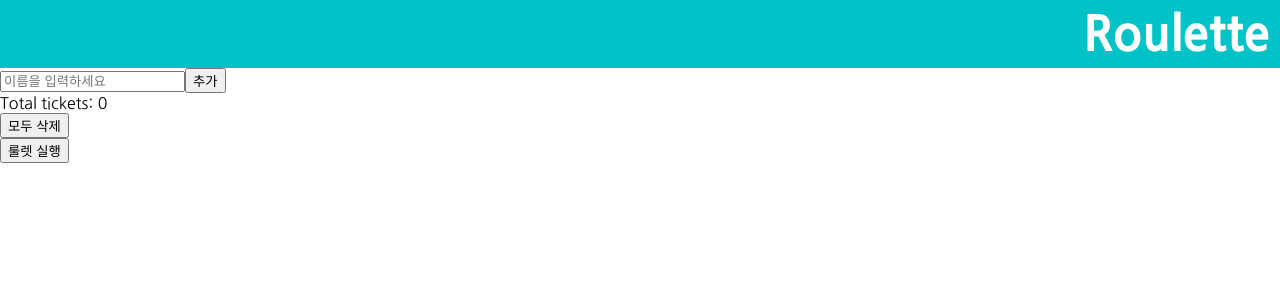
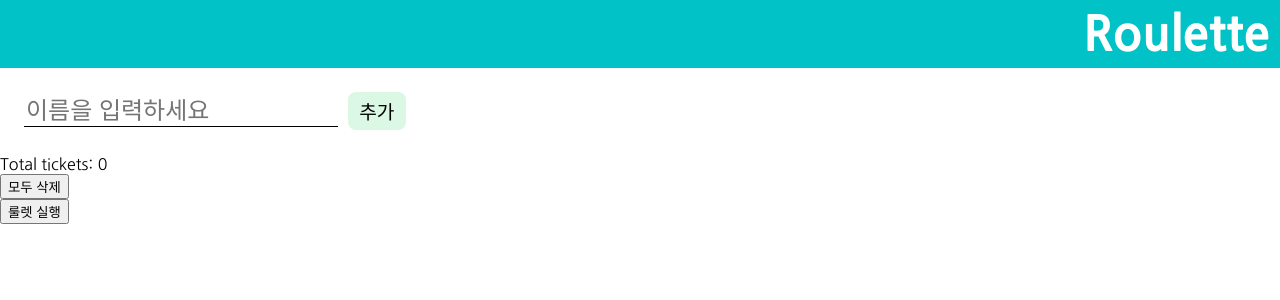
Before and after one commit to JaeHyunLee123/raffle-app, a React (Create React App) app: page / in a window 1280 px wide. Shown: the top 300 px of the page. Built offline with nearby package versions, Linux system fonts and the light colour scheme.

Commit message:
feat: add sytles to form

```diff
--- a/src/App.tsx
+++ b/src/App.tsx
@@ -8,6 +8,35 @@ import {
 import { useAppDispatch, useAppSelector } from "./app/hooks";
 import Raffle from "./features/raffle/Raffle";
 import Roulette from "./components/Roulette";
+import styled from "styled-components";
+
+const Form = styled.form`
+  margin: 1rem;
+  padding: 0.5rem;
+
+  input {
+    border: none;
+    border-bottom: 1px solid black;
+    font-size: 1.5rem;
+    margin-right: 0.5rem;
+  }
+
+  button {
+    margin-right: 2px;
+    margin-left: 2px;
+
+    padding-top: 0.3rem;
+    padding-bottom: 0.3rem;
+    padding-left: 0.7rem;
+    padding-right: 0.7rem;
+
+    border-radius: 0.5rem;
+    font-size: 1.2rem;
+
+    border: none;
+    background-color: #daf8e3;
+  }
+`;
 
 interface RaffleForm {
   name: string;
@@ -31,13 +60,13 @@ function App() {
 
   return (
     <div>
-      <form onSubmit={handleSubmit(onSubmit)}>
+      <Form onSubmit={handleSubmit(onSubmit)}>
         <input
           placeholder="이름을 입력하세요"
           {...register("name", { required: true })}
         />
         <button>추가</button>
-      </form>
+      </Form>
       <div>
         <span>Total tickets: {totalTickets}</span>
       </div>
```
